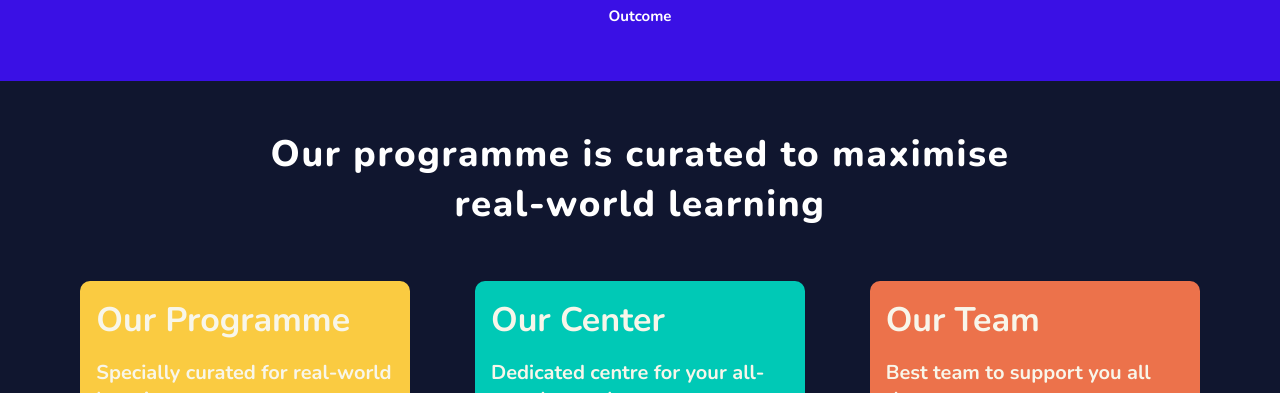
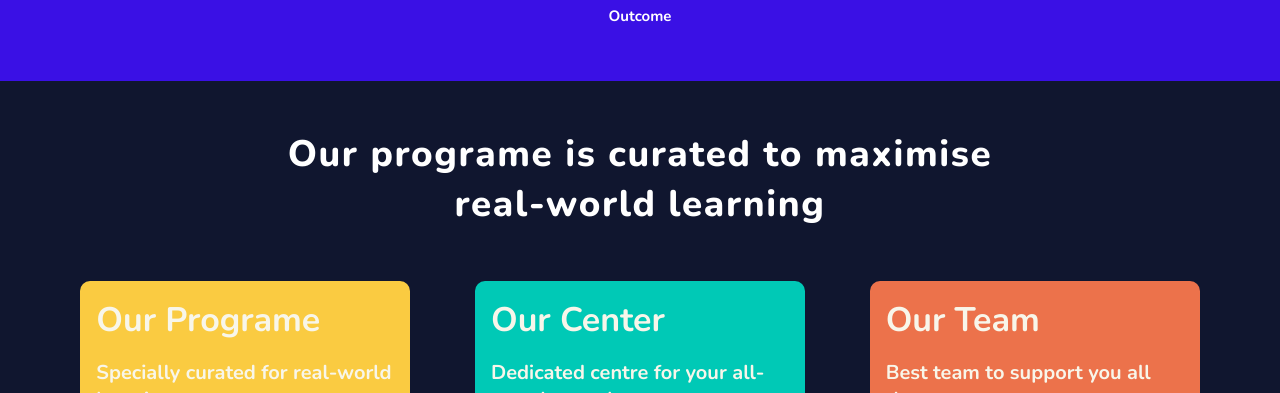
Before and after one commit to drumil32/Ed-Tech, a React (Vite) app in the folder frontend/: page / in a window 1280 px wide. Shown: the part 1600-1993 px from the top of the page. Built offline with nearby package versions, Linux system fonts and the light colour scheme.

Commit message:
fix : typo

```diff
--- a/frontend/src/components/organisms/Features/Features.tsx
+++ b/frontend/src/components/organisms/Features/Features.tsx
@@ -6,7 +6,7 @@ const Features: React.FC = () => {
   return (
     <section className={styles.featureSection}>
       <div className={styles.featuresContainer}>
-        <h1 className={styles.sectionTitle}>Our programme is curated to maximise real-world learning</h1>
+        <h1 className={styles.sectionTitle}>Our programe is curated to maximise real-world learning</h1>
         <FeaturesCarausal />
       </div>
     </section>
--- a/frontend/src/data/whyChooseUsInfo.json
+++ b/frontend/src/data/whyChooseUsInfo.json
@@ -1,6 +1,6 @@
 [
     {
-        "title": "Our Programme",
+        "title": "Our Programe",
         "subtitle": "Specially curated for real-world learning",
         "detail": "We have gone beyond the traditional tech courses. We have included fundamental skill areas like logical reasoning, mental models, and ways of working in our curriculum.",
         "clipArt":"https://infikeytechnologies.com/wp-content/uploads/2023/07/img1.png",
```
